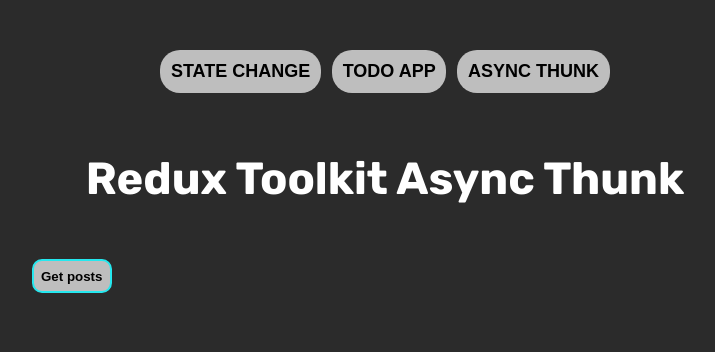
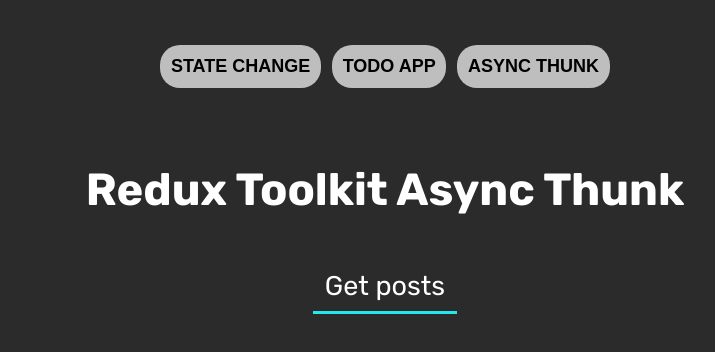
Before and after one commit to liyakot/Redux-Training-Tasks, a React (Create React App) app: page /posts in a window 1280 px wide. Shown: the top 352 px of the page, without its empty margins (255-970 px from the left). Built offline with nearby package versions, Linux system fonts and the light colour scheme.

Commit message:
added styles for posts app

```diff
--- a/src/App.scss
+++ b/src/App.scss
@@ -1,25 +1,24 @@
 /* Colors: */
 $main-color: #bebebe;
 $secondary-color: #25e8ef;
+$transition: ease 0.3s;
 
 body {
   background: rgb(43, 43, 43);
   color: white;
   width: 100vw;
   height: 100vh;
-}
 
   .container {
     display: flex;
     flex-direction: column;
     align-items: center;
-  padding: 1.5rem;
+    padding: 1.2rem;
     margin-top: 1rem;
-}
 
     .header {
       font-size: 2.5rem;
-  margin: 3rem;
+      margin-bottom: 3rem;
       text-align: center;
     }
 
@@ -32,7 +31,8 @@
     .names {
       display: flex;
       flex-direction: column;
-  margin: 1rem 0 0 2rem;
+      align-self: self-start;
+      margin: 1rem 0 0 2.7rem;
       font-size: 1.2rem;
 
       &_inputs {
@@ -68,25 +68,62 @@
       &_creator {
         display: flex;
         align-items: center;
-    margin-bottom: 2rem;
+        margin-bottom: 2.5rem;
       }
 
-  .todo {
+      .item {
+        display: flex;
+        align-items: center;
+        justify-content: space-between;
+        flex-wrap: wrap;
+        font-size: 1.2rem;
+        width: 25rem;
+        margin: 0 0 1.3rem;
+        line-height: 1.5rem;
+
+        .text {
+          width: 20rem;
+          word-wrap: break-word;
+        }
+      }
+    }
+
+    .posts {
+      &_button {
+        text-align: center;
+        margin: 0 auto 2.5rem;
+        width: 8rem;
+        font-size: 1.5rem;
+        cursor: pointer;
+        border-bottom: 3px solid $secondary-color;
+        transition: $transition;
+        padding-bottom: 0.5rem;
+
+        &:hover,
+        &:focus,
+        &:active {
+          width: 10rem;
+        }
+      }
+
+      .item {
         display: flex;
         align-items: center;
         justify-content: space-between;
         font-size: 1.2rem;
-    min-width: 22rem;
-    margin: 0 0 1.3rem;
+        flex-wrap: wrap;
+        line-height: 1.5rem;
+        border-bottom: 1px solid rgba($main-color, 0.2);
+
+        .text {
+          word-wrap: break-word;
+          width: 85%;
+          max-width: 30rem;
+        }
       }
     }
 
     .button {
-  /* padding: 0.5rem;
-  text-transform: uppercase;
-  border-radius: 10px;
-  border: 2px solid #979797;
-  font-weight: 600; */
       padding: 0.4rem;
       font-weight: 600;
       border-radius: 10px;
@@ -96,7 +133,8 @@
       &_icon {
         font-size: 2.2rem;
         color: $secondary-color;
-    transition: ease 0.3s;
+        transition: $transition;
+        cursor: pointer;
 
         &_todo {
           font-size: 1.3rem;
@@ -117,13 +155,15 @@
         border-radius: 20px;
         font-weight: 600;
         background-color: #bebebe;
-    transition: ease 0.3s;
+        transition: $transition;
 
         &:hover,
         &:active,
         &:focus {
-      background: radial-gradient(#dfdfdf 50%, $secondary-color);
+          background: radial-gradient($main-color 50%, $secondary-color);
           transform: scale(0.9);
         }
       }
     }
+  }
+}
--- a/src/components/PostItem.jsx
+++ b/src/components/PostItem.jsx
@@ -1,14 +1,19 @@
 import React from "react";
 import { deletePostById } from "../features/post/postSlice";
 import { useDispatch } from "react-redux";
+import { FaTrashAlt } from "react-icons/fa";
 
 const PostItem = ({ post }) => {
   const dispatch = useDispatch();
 
   return (
-    <div className="">
-      {post.title}
-      <button onClick={() => dispatch(deletePostById(post.id))}>Delete</button>
+    <div className="item">
+      <p className="text"> {post.title}</p>
+
+      <FaTrashAlt
+        className="button_icon button_icon_todo"
+        onClick={() => dispatch(deletePostById(post.id))}
+      />
     </div>
   );
 };
--- a/src/components/TodoItem.jsx
+++ b/src/components/TodoItem.jsx
@@ -13,14 +13,14 @@
     dispatch(removeTodo(id));
   };
   return (
-    <div className="todo">
+    <div className="item">
       <div
-        className="todo_text"
         style={{ color: todo.completed ? "rgb(48, 255, 151)" : "white" }}
+        className="text"
       >
         {todo.text}
       </div>
-      <div className="todo_icons">
+      <div>
         <FaCheckDouble
           onClick={() => toggleTodoHandler(todo.id)}
           className="button_icon button_icon_todo"
--- a/src/pages/PostsPage.jsx
+++ b/src/pages/PostsPage.jsx
@@ -8,18 +8,22 @@
   const posts = useSelector((state) => state.posts.posts);
 
   return (
-    <div>
+    <div className="container">
       <h1 className="header">Redux Toolkit Async Thunk</h1>
-      <button
+      <div className="posts">
+        <p
           onClick={() => dispatch(getPosts())}
           type="submit"
-        className="button"
+          className="posts_button"
         >
           Get posts
-      </button>
+        </p>
+        <div>
           {posts?.map((post) => (
             <PostItem key={post.id} post={post} />
           ))}
+        </div>
+      </div>
     </div>
   );
 };
--- a/src/pages/TodosPage.jsx
+++ b/src/pages/TodosPage.jsx
@@ -21,7 +21,7 @@
   };
 
   return (
-    <div>
+    <div className="container">
       <h1 className="header">Redux Toolkit Todo App</h1>
       <form className="todos" onSubmit={(e) => e.preventDefault()}>
         <div className="todos_creator">
--- a/src/pages/UsersPage.jsx
+++ b/src/pages/UsersPage.jsx
@@ -8,7 +8,7 @@
   const dispatch = useDispatch();
 
   return (
-    <div>
+    <div className="container">
       <h1 className="header">Redux Toolkit State Change</h1>
       <div className="names_inputs">
         <input
```
Lines whose indentation alone changed are shown as unchanged.
